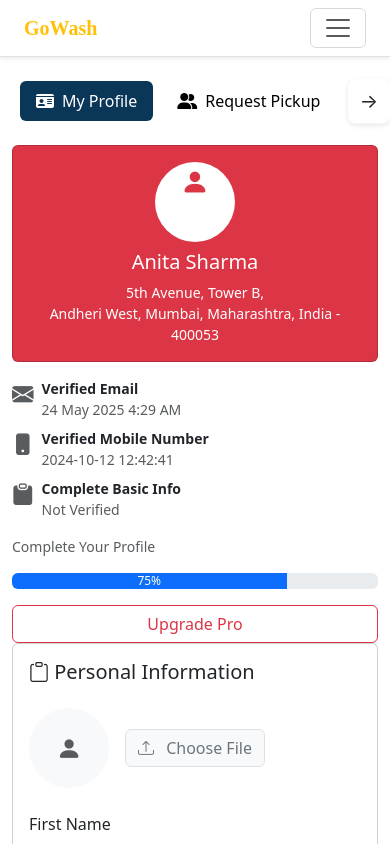
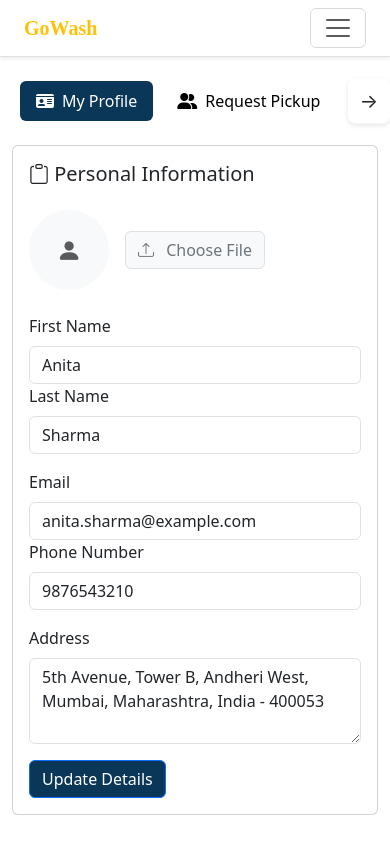
Before and after one commit to Prajwal2811/gowash_react.github.io, a React (Create React App) app: page /my-profile in a window 390 px wide. Shown: the top 844 px of the page. Built offline with nearby package versions, Linux system fonts and the light colour scheme.

Commit message:
Initial commit

```diff
--- a/src/components/Sidebar.jsx
+++ b/src/components/Sidebar.jsx
@@ -20,7 +20,7 @@ const Sidebar = () => {
   );
   return (
     <>
-     <Col>
+    <Col className="d-none d-md-block">
       <Card className="text-white text-center bg-danger mb-3">
         <Card.Body>
           <div className="bg-white rounded-circle mx-auto mb-2" style={{ width: '80px', height: '80px' }}>
@@ -33,7 +33,6 @@ const Sidebar = () => {
           </p>
         </Card.Body>
       </Card>
-
 
       <StatusItem icon="bi-envelope-fill" title="Verified Email" subtitle="24 May 2025 4:29 AM" />
       <StatusItem icon="bi-phone-fill" title="Verified Mobile Number" subtitle="2024-10-12 12:42:41" />
@@ -59,12 +58,12 @@ const Sidebar = () => {
               ✅ Early access to new features <br />
               <strong>Only ₹499/month</strong>
             </Card.Text>
-              <Button style={{ backgroundColor:  '#0a3758', color: '#fff' }} >Subscribe Now</Button>
+            <Button style={{ backgroundColor: '#0a3758', color: '#fff' }}>Subscribe Now</Button>
           </Card.Body>
         </Card>
       )}
+    </Col>
 
-      </Col>
     </>
   );
 };
```
Lines whose indentation alone changed are shown as unchanged.
